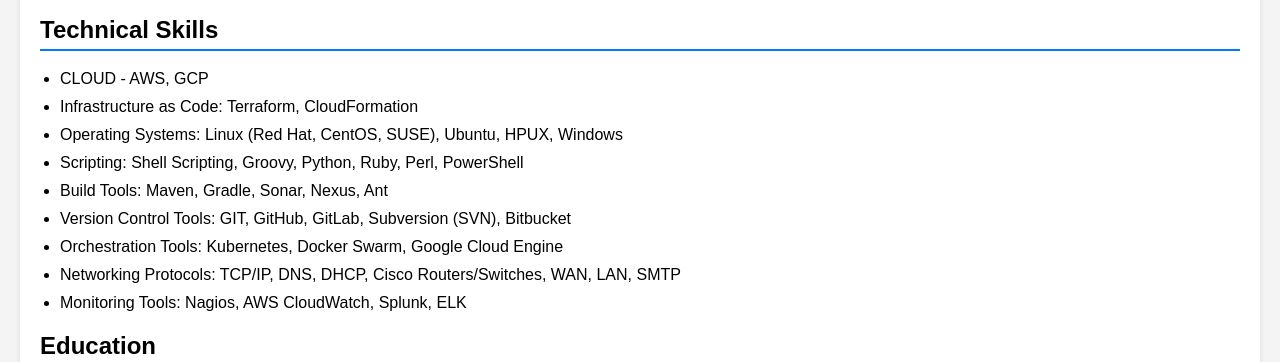
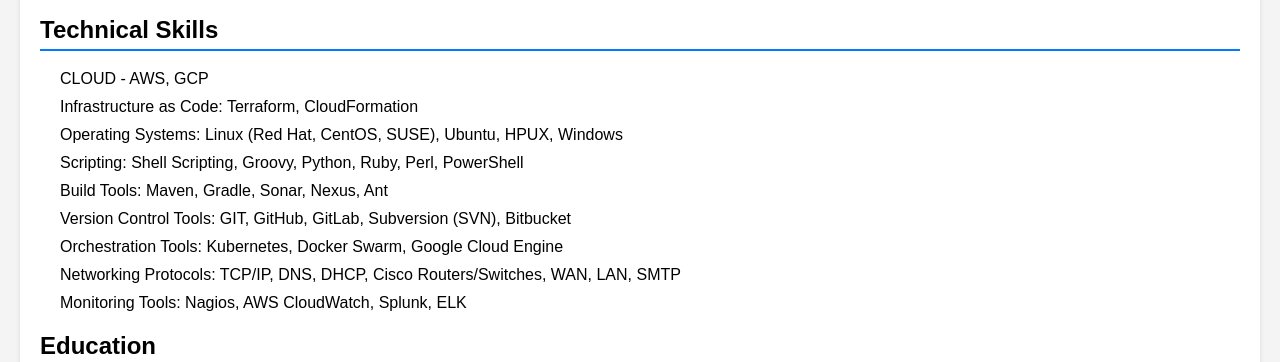
Before and after one commit to Bharath420/resume, a React (Create React App) app: page / in a window 1280 px wide. Shown: the part 432-794 px from the top of the page. Built offline with nearby package versions, Linux system fonts and the light colour scheme.

Commit message:
Initial commit

```diff
--- a/src/App.css
+++ b/src/App.css
@@ -33,8 +33,8 @@
 
 /* Bullet points */
 ul {
-  list-style-type: disc; /* This ensures bullet points are displayed */
-  padding-left: 20px; /* Indentation for better visibility */
+  list-style-type: none;
+  padding-left: 20px;
 }
 
 li {
```
